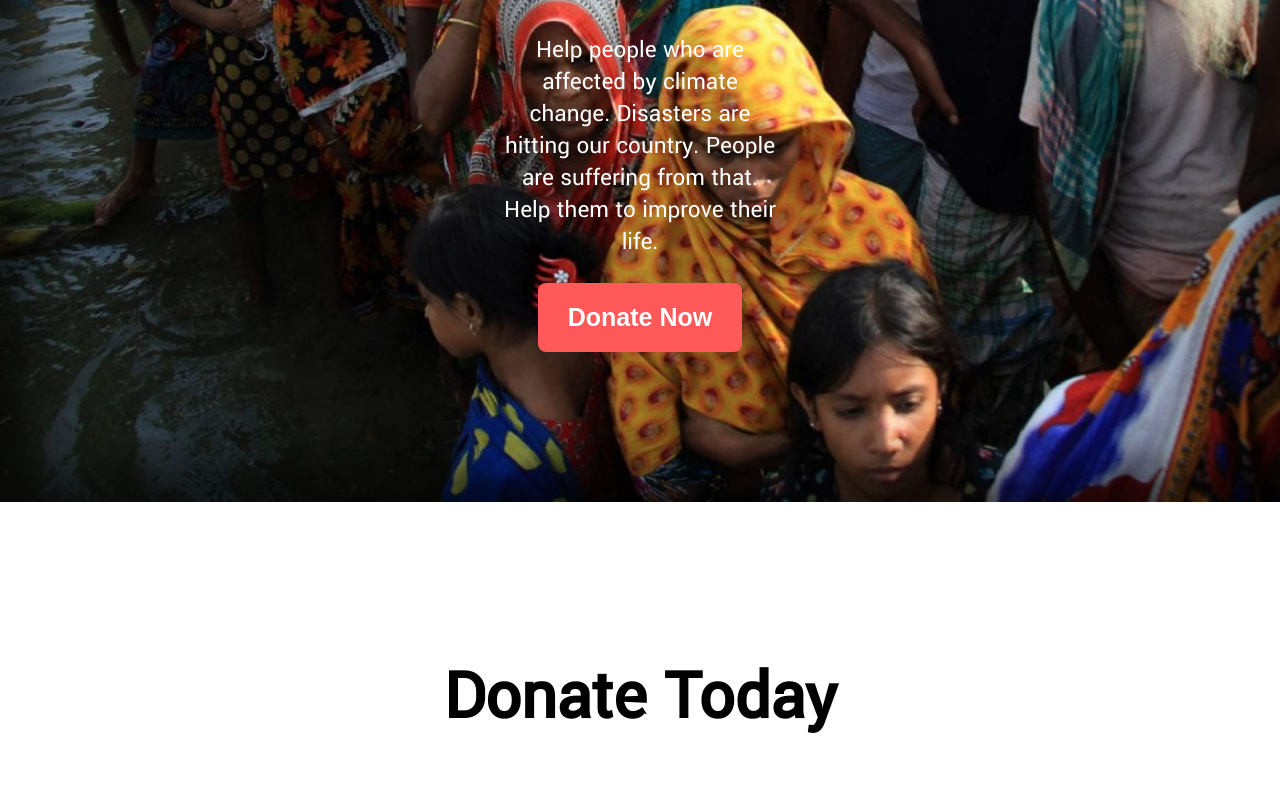
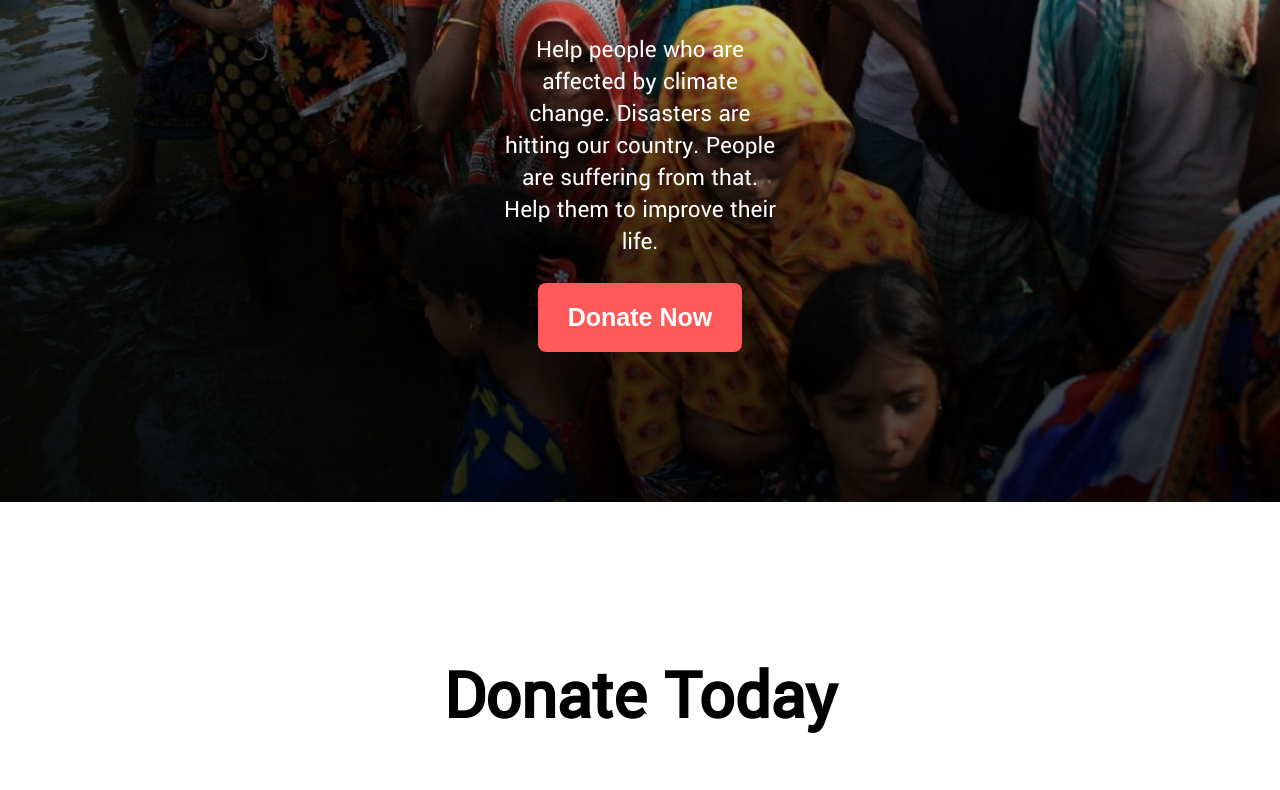
Before and after one commit to Mehedi53423/Help-People, a plain HTML site: page index.html in a window 1280 px wide. Shown: the part 659-1449 px from the top of the page. Drawn offline with Linux system fonts and the light colour scheme.

Commit message:
8th commit

```diff
--- a/style.css
+++ b/style.css
@@ -37,7 +37,7 @@ button{
     background-image: url("images/banner.jpg");
     background-repeat: no-repeat;
     background-size: cover;
-    box-shadow: inset 0px 0px 50px 30px rgba(0, 0, 0, 0.6);
+    box-shadow: inset 0px -500px 500px -80px rgba(0, 0, 0, 0.7);
 }
 
 .textStyle2{
```
